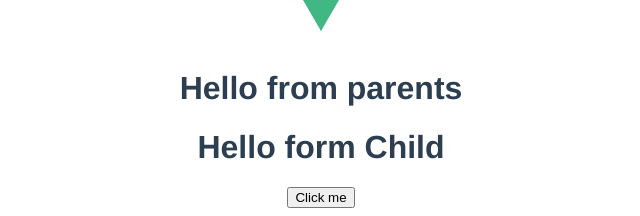
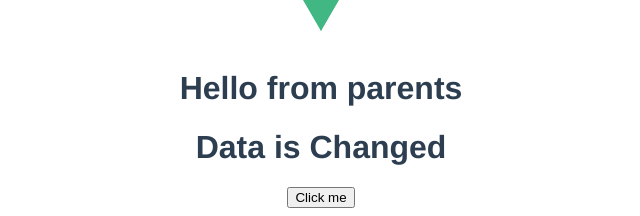
Before and after one commit to abdullah4a/VueJsIntroduction, a Vue app: page / in a window 1280 px wide. Both pictures are taken after a click on the button "Click me". Shown: the part 215-431 px from the top of the page, without its empty margins (319-959 px from the left). Built offline with nearby package versions, Linux system fonts and the light colour scheme.

Commit message:
Conditionals

```diff
--- a/src/components/Home.vue
+++ b/src/components/Home.vue
@@ -1,7 +1,9 @@
 <template>
   <div class="hello">
-    <h1>{{ msg }}</h1>
-    <h1>{{ displayData }}</h1>
+    <div v-if="Istrue">
+      <h1>{{ msg }}</h1>
+      <h1>{{ displayData }}</h1>
+    </div>
     <button @click="exampleFun">Click me</button>
     <!-- <Componet2 HomeChild="This is first Child of home" />
     <Componet2 HomeChild="This is 2nd Child" /> -->
@@ -19,12 +21,14 @@ export default {
   },
   data() {
     return {
+      Istrue: false,
       displayData: "Hello form Child",
     };
   },
   methods: {
     exampleFun() {
-      alert("Hello from Function");
+      this.Istrue = true;
+      this.displayData = "Data is Changed";
     },
   },
 };
```
